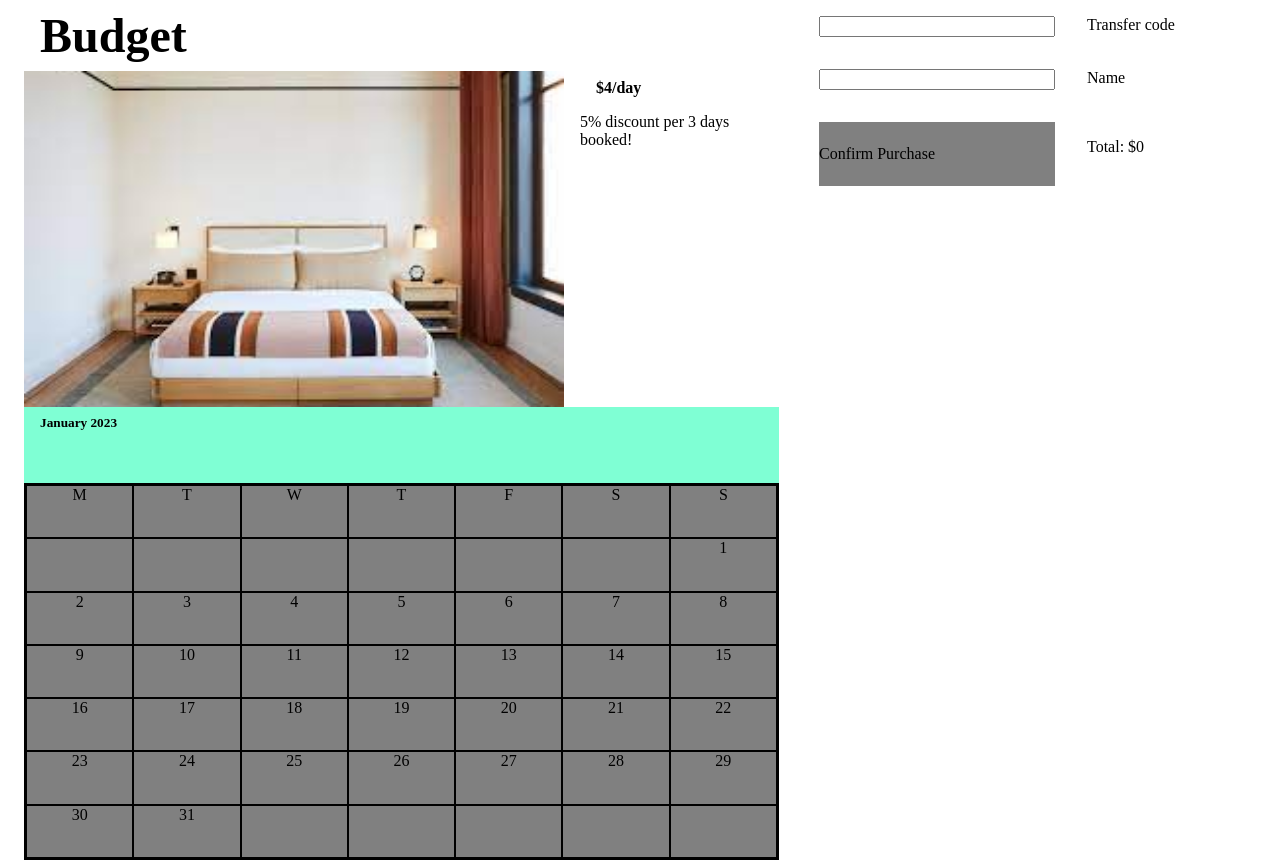
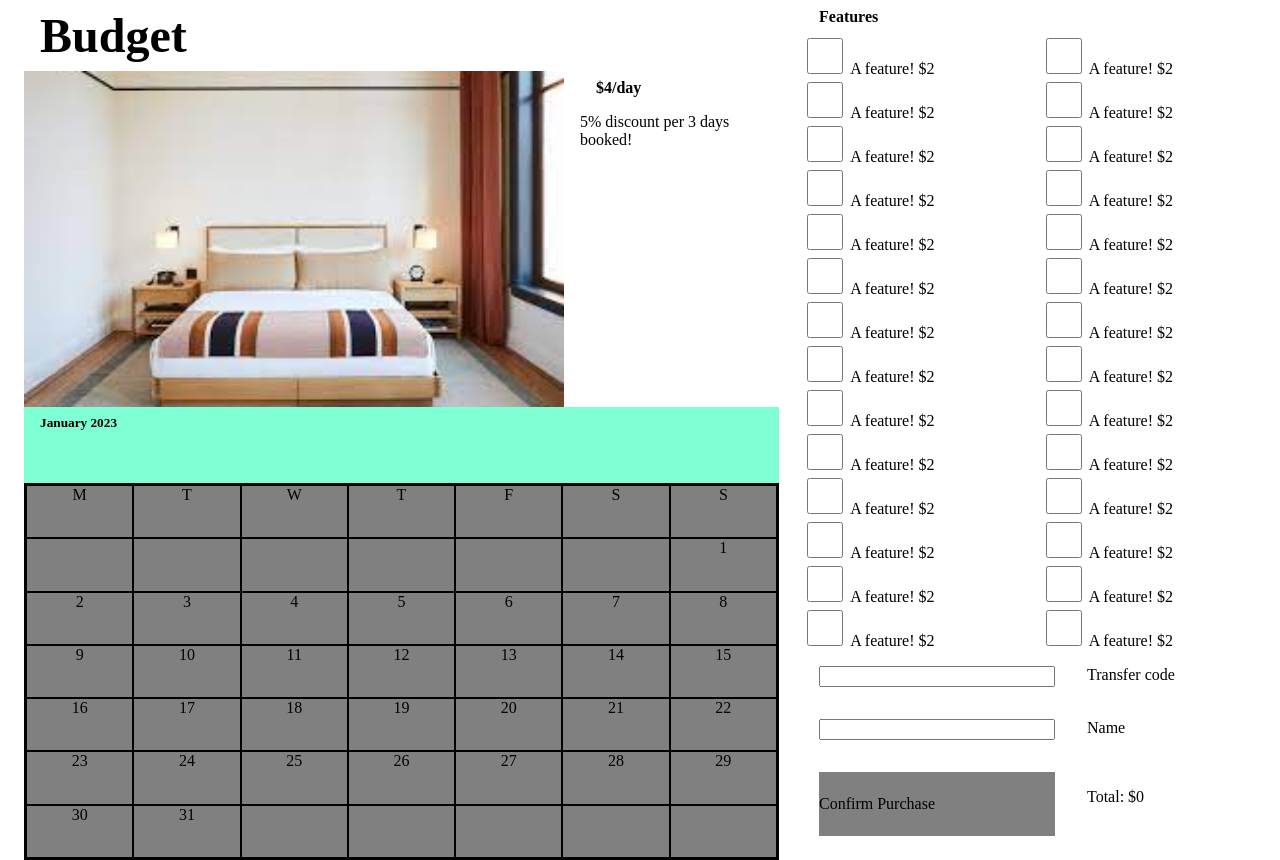
Before and after one commit to TGKElit/nikepelago, a PHP site: page /src/budget.php in a window 1280 px wide. Shown: the part 72-932 px from the top of the page. Run offline with PHP 8.4, Linux system fonts and the light colour scheme.

Commit message:
started implenting features

```diff
--- a/src/room.css
+++ b/src/room.css
@@ -46,7 +46,7 @@
     margin-top: 0;
 }
 
-.complete-purchace {
+form section{
     display: grid;
     grid-template-columns: 1fr 1fr;
 }
@@ -65,3 +65,14 @@
 .price {
     display: flex;
 }
+
+.feature input {
+    background-color: gray;
+    width: 36px;
+    height: 36px;
+    margin: 4px;
+}
+
+.feature input:checked {
+    background-color: green;
+}
--- a/src/roomForm.php
+++ b/src/roomForm.php
@@ -2,7 +2,18 @@
             <input type="hidden" name="price" id="form-price" value="0">
             <input type="hidden" name="selected-dates" id="selected-dates" value="">
             <section class="features">
-
+                <h4>Features</h4>
+                <div></div>
+                <?php
+                for ($i=0; $i < 28; $i++) {
+                    ?>
+                    <div class="feature">
+                        <input type="checkbox" name="feature<?=$i?>">
+                        <label for="feature<?=$i?>">A feature! $2</label>
+                    </div>
+                    <?php
+                }
+                ?>
             </section>
             <section class="complete-purchace">
                 <input type="text" name="transfer-code">
```
